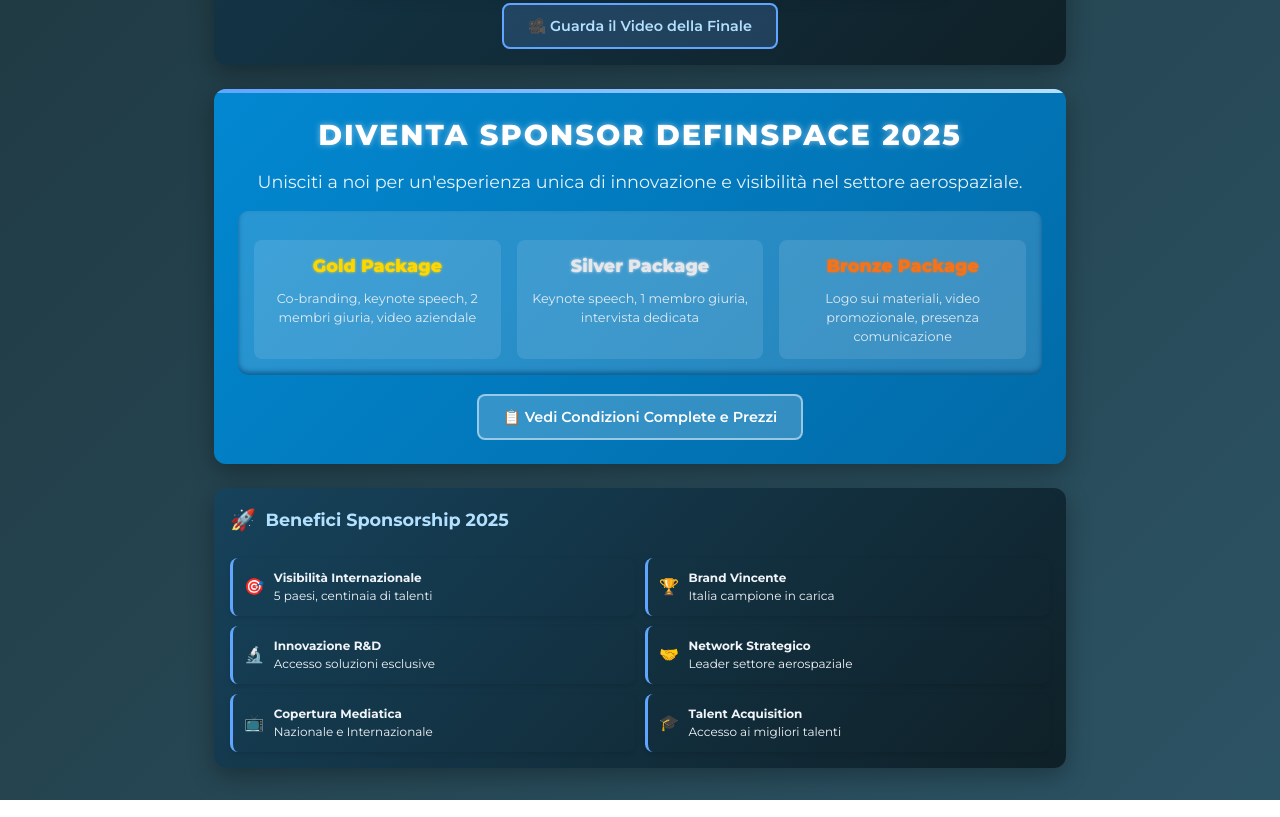
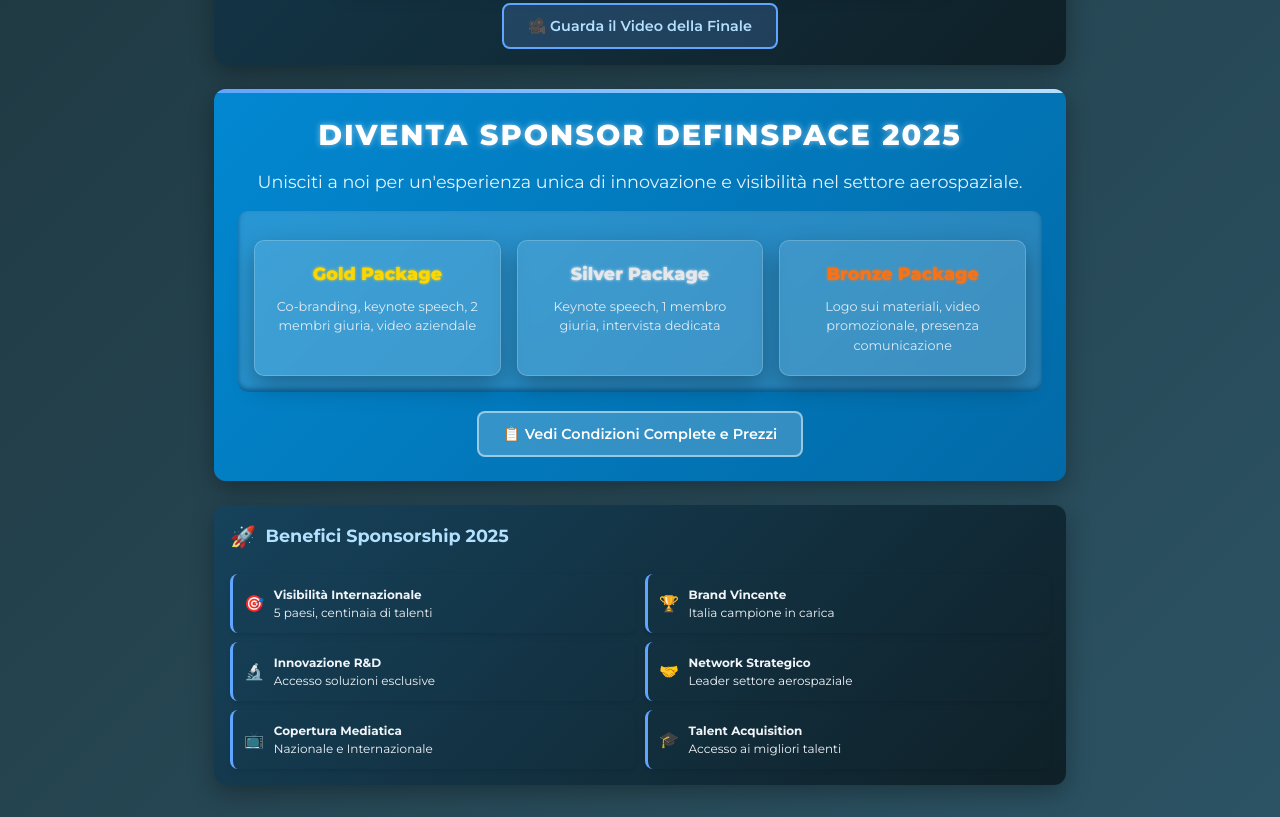
Before and after one commit to DAC-Scarl/DEFINSPACE2023, a plain HTML site: page index.html in a window 1280 px wide. Shown: the part 2148-2965 px from the top of the page. Drawn offline with Linux system fonts and the light colour scheme.

Commit message:
Update index.html

```diff
--- a/index.html
+++ b/index.html
@@ -576,15 +576,13 @@
 
         .package-item {
             text-align: center;
-            padding: 0.8rem;
+            padding: 20px 15px;
             background: rgba(255, 255, 255, 0.1);
-            border-radius: 8px;
+            border-radius: 10px;
             transition: all 0.3s ease;
-        }
-
-        .package-item:hover {
-            background: rgba(255, 255, 255, 0.2);
-            transform: translateY(-3px);
+            border: 1px solid rgba(255, 255, 255, 0.2);
+            backdrop-filter: blur(5px);
+            box-shadow: 0 10px 25px rgba(0, 0, 0, 0.3);
         }
 
         .package-title {
```
